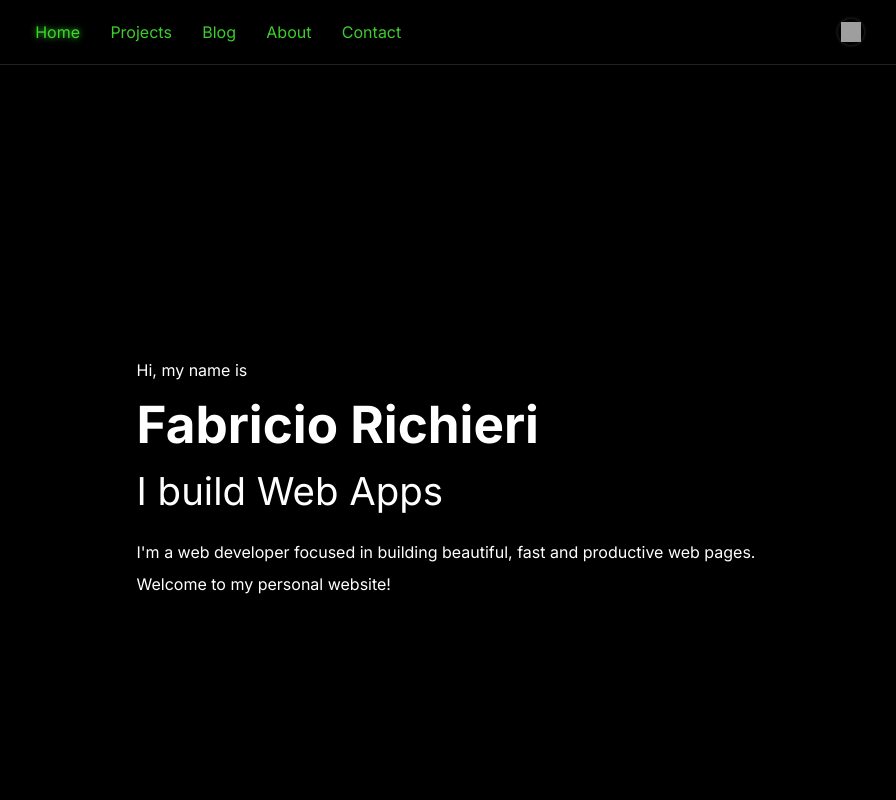
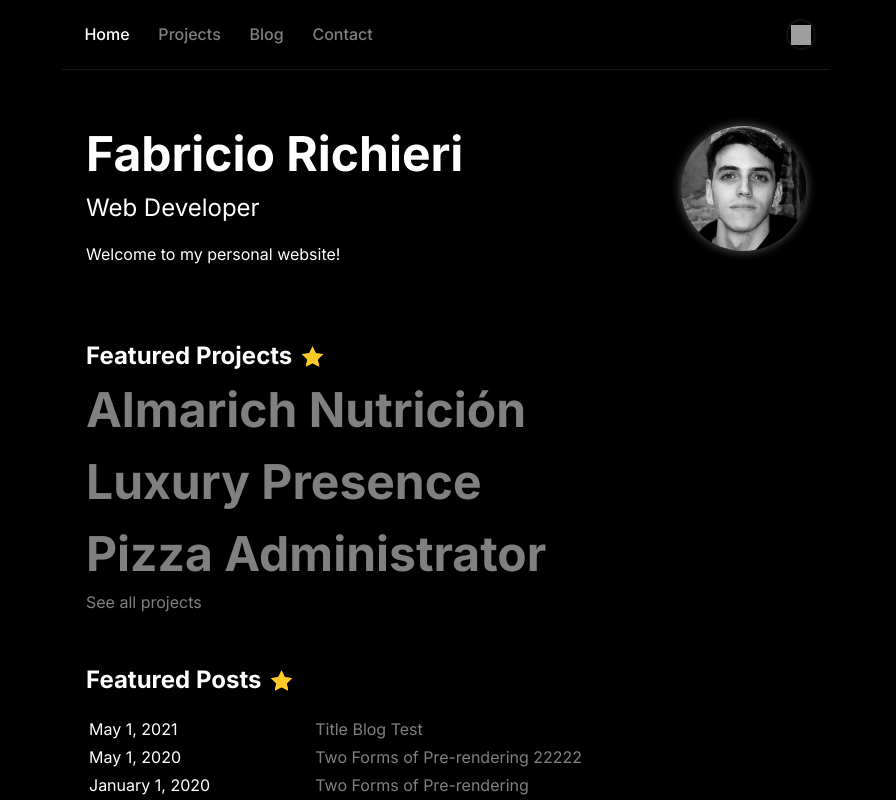
Before and after one commit to farichieri/frichieri.dev, a Next.js app: page / in a window 1280 px wide. Shown: the top 800 px of the page, without its empty margins (194-1090 px from the left). Built offline with nearby package versions, Linux system fonts and the light colour scheme; grey boxes are pictures that could not be loaded.

Commit message:
imrpoves

```diff
--- a/components/Layout/MainLayout.tsx
+++ b/components/Layout/MainLayout.tsx
@@ -7,7 +7,7 @@ export default function MainLayout({
   children: React.ReactNode;
   withPadding: boolean;
 }) {
-  const padding = withPadding ? '1.5rem' : 0;
+  const padding = withPadding ? '3rem 1.5rem' : 0;
 
   return (
     <section>
@@ -19,9 +19,9 @@ export default function MainLayout({
             display: flex;
             flex-direction: column;
             height: 100%;
-            justify-content: center;
             margin: auto;
             max-width: 768px;
+            min-height: calc(100vh - var(--navHeight));
             padding: ${padding};
             width: 100%;
           }
--- a/components/Layout/index.tsx
+++ b/components/Layout/index.tsx
@@ -48,7 +48,7 @@ export default function Layout({ children }: { children: React.ReactNode }) {
             background: var(--bgColor);
             min-height: 100vh;
             color: var(--textColor);
-            padding-top: var(--footerHeight);
+            padding-top: var(--navHeight);
             width: 100%;
             display: flex;
             align-items: center;
--- a/components/Nav/Nav.tsx
+++ b/components/Nav/Nav.tsx
@@ -28,18 +28,19 @@ const Nav = ({
         >
           <div className='bar'></div>
         </div>
-        <ul className={`${hamburgerActive && 'active'}`}>
-          {myPages.map((page) => (
-            <li
-              key={page.name}
-              className={route.pathname === page.path ? 'this-route' : ''}
-            >
-              <Link href={page.path} onClick={handleMenu}>
-                {page.name}
+        <div className={`pages ${hamburgerActive ? 'active' : ''}`}>
+          {myPages
+            .filter((page) => page.path !== '/about')
+            .map((page) => (
+              <Link key={page.name} href={page.path} onClick={handleMenu}>
+                <span
+                  className={route.pathname === page.path ? 'this-route' : ''}
+                >
+                  {page.name}
+                </span>
               </Link>
-            </li>
-          ))}
-        </ul>
+            ))}
+        </div>
         <DarkMode theme={theme} setTheme={setTheme} />
       </div>
       <style jsx>
@@ -47,15 +48,15 @@ const Nav = ({
           nav {
             align-items: center;
             backdrop-filter: blur(12px);
-            border-bottom: 1px solid var(--box-shadow-light);
             display: flex;
             height: var(--navHeight);
             justify-content: space-between;
             position: fixed;
             width: 100%;
             z-index: 999;
-            padding: 2rem;
+            padding: 0 1rem;
             max-width: var(--max-width);
+            border-bottom: 1px solid #80808030;
           }
           .nav-content {
             width: 100%;
@@ -66,8 +67,19 @@ const Nav = ({
             height: 100%;
           }
 
+          .pages span {
+            padding: 0.4rem;
+            border-radius: 8px;
+            transition: 0.3s;
+            font-weight: 500;
+          }
+
+          .pages span:hover {
+            background: var(--box-shadow-light);
+          }
+
           .this-route {
-            text-shadow: 0 0 6px var(--link-color);
+            color: var(--textColor);
           }
 
           .logo,
@@ -75,41 +87,35 @@ const Nav = ({
             color: inherit;
           }
 
-          ul {
+          .pages {
             display: flex;
             gap: 1rem;
             text-transform: capitalize;
           }
-          a {
-            transition: 0.3s;
-          }
+
           a:hover {
             color: white;
             filter: brightness(2);
           }
 
-          ul li {
+          .pages li {
             display: inline-block;
             border-radius: 8px;
-            padding: 0.25rem;
+            text-transform: capitalize;
+            margin: 0 0.2rem;
+            background: red;
+            padding: 0.4rem;
           }
 
-          ul li:hover {
-            background: #77777747;
-          }
-
-          ul li a {
+          .link {
             font-size: 1rem;
             min-width: fit-content;
             letter-spacing: 0.2rem;
             display: block;
             border-bottom: 2px solid transparent;
             transition: 0.3s;
-          }
-
-          li {
-            text-transform: capitalize;
-            margin: 0 0.2rem;
+            padding: 0.4rem;
+            background: #77777747;
           }
 
           .hamburger {
@@ -188,7 +194,7 @@ const Nav = ({
             h1 {
               font-size: 2vh;
             }
-            ul {
+            .pages {
               position: fixed;
               list-style: none;
               background-color: var(--nav-background-color);
@@ -206,13 +212,13 @@ const Nav = ({
               transition: 0.3s linear left;
               min-width: 100vw;
             }
-            ul.active {
+            .pages.active {
               left: 0;
               margin: 0;
               padding: 0;
               min-width: 100vw;
             }
-            ul a {
+            .pages a {
               font-size: 2.5rem;
               font-weight: 500;
               letter-spacing: 0.2rem;
--- a/pages/about/index.tsx
+++ b/pages/about/index.tsx
@@ -8,7 +8,7 @@ export default function About() {
       <section>
         <div>
           <span className='img--container'>
-            <Image src={'/images/pxArt.png'} alt='Fabricio Richieri' fill />
+            <Image src={'/images/frichieri.jpg'} alt='Fabricio Richieri' fill />
           </span>
           <h1>👋 I&rsquo;m Fabricio Richieri,</h1>
           <h1>a Web Developer</h1>
--- a/pages/blog/index.tsx
+++ b/pages/blog/index.tsx
@@ -25,6 +25,8 @@ const Blog = ({ posts }: { posts: Array<object> }) => {
       </div>
       <style jsx>{`
         .posts-container {
+          height: 100%;
+          display: flex;
         }
         .posts-container,
         table,
--- a/pages/index.tsx
+++ b/pages/index.tsx
@@ -1,20 +1,90 @@
+import Image from 'next/image';
+import Link from 'next/link';
+import Date from '../components/Layout/Date';
 import MainLayout from '../components/Layout/MainLayout';
+import { myProjects } from '../utils/myProjects';
+import { getSortedPostData } from '../utils/posts';
 
-export default function Page() {
+const Page = ({ posts }: { posts: Array<object> }) => {
   return (
     <MainLayout withPadding={true}>
       <div className='home'>
         <div className='home-header'>
-          <p>Hi, my name is</p>
-          <h1 className='name'>Fabricio Richieri</h1>
-          <h1 className='build'>I build Web Apps</h1>
-          <div className='description'>
-            <p>
-              I&apos;m a web developer focused in building beautiful, fast and
-              productive web pages.
-            </p>
-            <p>Welcome to my personal website!</p>
+          <div>
+            <h1 className='name'>Fabricio Richieri</h1>
+            <p className='build'>Web Developer</p>
+            <div className='description'>
+              <p>Welcome to my personal website!</p>
+            </div>
           </div>
+          <div>
+            <span className='img--container'>
+              <Image
+                src={'/images/frichieri.jpg'}
+                alt='Fabricio Richieri'
+                fill
+              />
+            </span>
+          </div>
+        </div>
+        <div className='featured-projects'>
+          <div className='featured-title'>
+            <h1>Featured Projects</h1>
+            <Image
+              alt='star-icon'
+              src={'/images/star.png'}
+              width={25}
+              height={25}
+            />
+          </div>
+          <div className='projects'>
+            {myProjects.slice(0, 3).map((project) => (
+              <div className='project' key={project.id}>
+                <span className='img'>
+                  {/* <Image alt={project.name} src={project.image} fill /> */}
+                </span>
+                <div className='cape'>
+                  <Link href={`/projects/${project.slug}`}>
+                    <div className='name-container'>
+                      <p className='name'>{project.name}</p>
+                    </div>
+                  </Link>
+                </div>
+              </div>
+            ))}
+          </div>
+          <Link href={'/projects'}>
+            <span className='see-all'>See all projects</span>
+          </Link>
+        </div>
+        <div className='featured-posts'>
+          <div className='featured-title'>
+            <h1>Featured Posts</h1>
+            <Image
+              alt='star-icon'
+              src={'/images/star.png'}
+              width={25}
+              height={25}
+            />
+          </div>
+          <table className='posts-table'>
+            <thead></thead>
+            <tbody>
+              {posts.map((post: any) => (
+                <tr className='post' key={post.id}>
+                  <td>
+                    <Date dateString={post.date} />
+                  </td>
+                  <td>
+                    <Link href={`blog/${post.id}`}>{post.title}</Link>
+                  </td>
+                </tr>
+              ))}
+            </tbody>
+          </table>
+          <Link href={'/blog'}>
+            <span className='see-all'>Read all posts</span>
+          </Link>
         </div>
       </div>
       <style jsx>{`
@@ -25,26 +95,70 @@ export default function Page() {
           height: 100%;
           justify-content: center;
           width: 100%;
-          max-width: 1000px;
         }
         .name {
-          font-size: 4vw;
+          font-size: 3rem;
           font-weight: 700;
         }
         .build {
-          font-size: 3vw;
+          font-size: 1.5rem;
           font-weight: 400;
         }
         .home-header {
           text-align: left;
+          display: flex;
+          height: 100%;
+          width: 100%;
+          justify-content: space-between;
+          margin-bottom: 2rem;
         }
         .description {
           padding: 1rem 0;
         }
-        p {
-          padding: 0.25rem 0;
+        .img--container {
+          height: 125px;
+          width: 125px;
+          display: flex;
+          position: relative;
+          border-radius: 50%;
+          overflow: auto;
+          box-shadow: 0 0 10px 1px var(--box-shadow);
+          margin: 0.5rem 0;
+        }
+        .featured-projects,
+        .featured-posts {
+          height: 100%;
+          width: 100%;
+          text-align: left;
+          margin: 1.5rem 0;
+        }
+
+        .featured-title {
+          display: flex;
+          gap: 0.5rem;
+          align-items: center;
+        }
+        .posts-table {
+          margin: 1rem 0;
+          width: 100%;
+        }
+        .see-all {
+          transition: 0.3s;
+        }
+        .see-all:hover {
+          color: var(--textColor);
         }
       `}</style>
     </MainLayout>
   );
-}
+};
+
+export default Page;
+
+export const getStaticProps = async () => {
+  const allPostData = getSortedPostData();
+
+  return {
+    props: { posts: allPostData },
+  };
+};
--- a/pages/projects/index.tsx
+++ b/pages/projects/index.tsx
@@ -30,7 +30,7 @@ export default function Projects() {
             display: grid;
             grid-template-columns: repeat(auto-fit, minmax(100%, 1fr));
             min-height: 100vh;
-            padding: 2rem 0;
+            padding-bottom: 2rem;
             width: 100%;
           }
           .project {
@@ -40,7 +40,6 @@ export default function Projects() {
             flex-direction: column;
             justify-content: center;
             position: relative;
-            background: red;
           }
           .project:hover > .cape {
             display: flex;
--- a/styles/colors.ts
+++ b/styles/colors.ts
@@ -7,7 +7,7 @@ const colors = css.global`
     --box-shadow: #f5f5f552;
     --box-shadow-light: #f5f5f522;
     --navBgColor: #00000080;
-    --link-color: rgba(73, 251, 53, 0.815);
+    --link-color: gray;
     --nav-background-color: black;
   }
   div.light {
@@ -16,7 +16,7 @@ const colors = css.global`
     --box-shadow: #00000080;
     --box-shadow-light: #00000030;
     --navBgColor: transparent;
-    --link-color: rgba(73, 251, 53, 0.999);
+    --link-color: gray;
     --nav-background-color: white;
   }
 `;
--- a/styles/general.ts
+++ b/styles/general.ts
@@ -3,8 +3,8 @@ import css from 'styled-jsx/css';
 const general = css.global`
   :root {
     --footerHeight: 170px;
-    --navHeight: 50px;
-    --max-width: 900px;
+    --navHeight: 70px;
+    --max-width: 768px;
   }
   a[href] {
     text-decoration: none;
```
Also changed, not shown: components/Footer/Footer.tsx (+9 -1 lines), pages/contact/index.tsx (+17 -4 lines), public/images/star.png (added).
